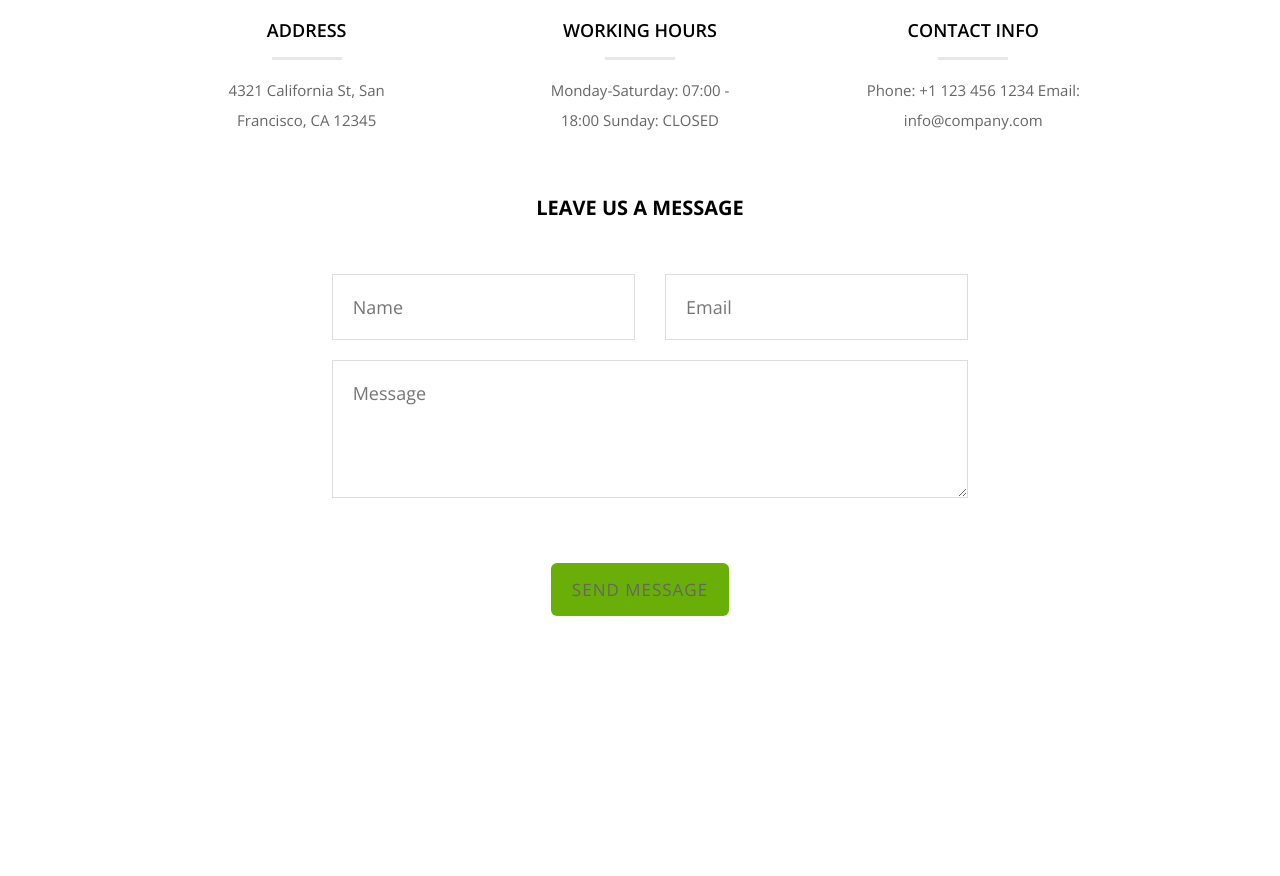
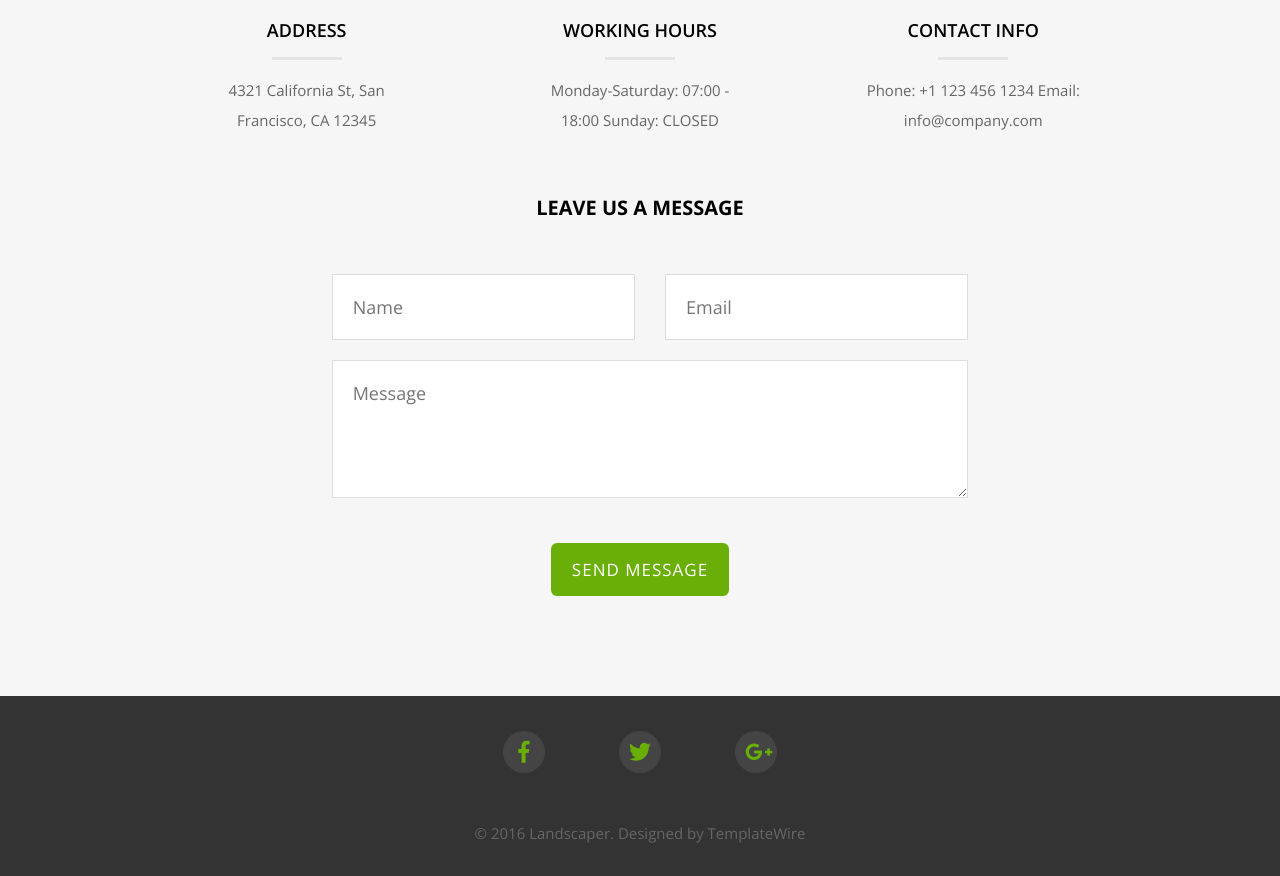
Before and after one commit to zloty-test/landscaper_www, a plain HTML site: page index.html in a window 1280 px wide. Shown: the part 3522-4398 px from the top of the page. Before the commit the page ends 4168 px from the top, so only its background shows below. Drawn offline with nearby package versions, Linux system fonts and the light colour scheme.

Commit message:
added footer

```diff
--- a/index.html
+++ b/index.html
@@ -7,6 +7,8 @@
 	<title>Landscaping Services</title>
 	<link href="https://fonts.googleapis.com/css?family=Open+Sans:300,300i,400,400i,600,600i,700,700i,800,800i&amp;subset=latin-ext"
 	 rel="stylesheet">
+	<link rel="stylesheet" href="https://use.fontawesome.com/releases/v5.3.1/css/all.css" integrity="sha384-mzrmE5qonljUremFsqc01SB46JvROS7bZs3IO2EmfFsd15uHvIt+Y8vEf7N7fWAU"
+	 crossorigin="anonymous">
 	<link href="js/lightbox/css/lightbox.min.css" rel="stylesheet">
 	<link rel="stylesheet" href="css/style.css">
 </head>
@@ -294,6 +296,19 @@
 
 	<!-- Footer Tomasz Z -->
 
+	<div class="footer">
+		<div class="container">
+			<div class="row">
+				<div class="col-6 icons">
+					<a href=""><i class="fab fa-facebook-f"></i></a>
+					<a href=""><i class="fab fa-twitter"></i></a>
+					<a href=""><i class="fab fa-google-plus-g"></i></a>
+				</div>
+			</div>
+		</div>
+		<p>© 2016 Landscaper. Designed by TemplateWire</p>
+	</div>
+
 	<script src="js/lightbox/js/lightbox-plus-jquery.min.js"></script>
 	<script src="js/main.js"></script>
 </body>
--- a/sass/style.scss
+++ b/sass/style.scss
@@ -9,4 +9,5 @@
 @import 'lex/about';
 @import 'lex/gallery';
 @import 'tomasz/services';
-@import 'tomasz/contact'
+@import 'tomasz/contact';
+@import 'tomasz/footer';
--- a/sass/tomasz/_contact.scss
+++ b/sass/tomasz/_contact.scss
@@ -1,6 +1,7 @@
 .contact {
   text-align: center;
   box-sizing: border-box;
+  background-color: rgb(246, 246, 246);
 
   .contact-main-text {
     width: 100%;
@@ -71,7 +72,8 @@
   }
 
   button {
-    margin: 50px 0 30px 0;
+    margin: 30px 0 100px 0;
+    color: white;
   }
 
 }
--- /dev/null
+++ b/sass/tomasz/_footer.scss
@@ -0,0 +1,36 @@
+.footer {
+  background-color: rgb(51, 51, 51);
+  height: 180px;
+  width: 100%;
+  text-align: center;
+
+  .icons {
+    margin: 0 auto;
+  }
+
+  p {
+    color: #666;
+    font-size: 15px;
+  }
+
+  a {
+    display: inline;
+  }
+
+  i.fab {
+    padding: 10px;
+    width: 42px;
+    height: 42px;
+    font-size: 22px;
+    background-color: #444;
+    color: #6aaf08;
+    border-radius: 50%;
+    transition: linear 0.2s;
+    margin: 35px;
+  }
+
+  i.fab:hover {
+    background-color: #6aaf08;
+    color: #444;
+  }
+}
```
Also changed, not shown: css/style.css, 1 other file.
